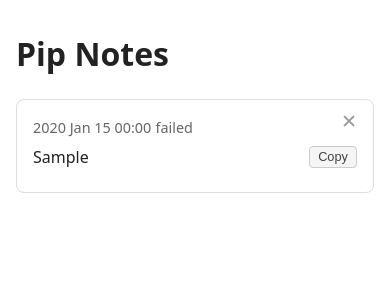
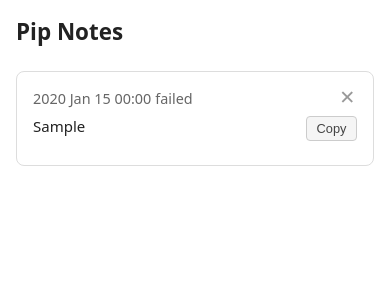
Before and after one commit to dasos/pip-server, a Flask app: page / in a window 390 px wide. Shown: the top 300 px of the page. Run offline with Flask 3, Linux system fonts and the light colour scheme; tables that the repository leaves empty hold one stand-in row (values such as "Sample post"); parts of the project's set-up code (start-up, migrations or seed data) failed here and were passed over.

Commit message:
Improve mobile layout of notes UI

```diff
--- a/templates/index.html
+++ b/templates/index.html
@@ -6,18 +6,23 @@
   <title>Pip Notes</title>
   <style>
     body { max-width: 760px; margin: 2rem auto; padding: 0 1rem; font: 16px system-ui, sans-serif; color: #222; }
+    @media (max-width: 480px) {
+      body { margin: 1rem auto; font-size: 15px; }
+      h1 { font-size: 1.4rem; }
+      article { padding: .8rem; }
+    }
     h1 { margin-bottom: 1.5rem; }
     article { position: relative; border: 1px solid #ddd; border-radius: 8px; padding: 1rem; margin: 1rem 0; }
     time, .status { color: #666; font-size: .9rem; }
     audio { width: 100%; margin-top: .8rem; }
     .error { color: #a00; }
     .delete { position: absolute; top: .5rem; right: .5rem; border: none; background: none;
-      color: #999; font-size: 1.2rem; line-height: 1; cursor: pointer; padding: .25rem .5rem; }
+      color: #999; font-size: 1.2rem; line-height: 1; cursor: pointer; padding: .5rem .6rem; }
     .delete:hover { color: #a00; }
     .transcript-row { display: flex; align-items: flex-start; gap: .5rem; margin: .5rem 0; }
-    .transcript { margin: 0; flex: 1; }
+    .transcript { margin: 0; flex: 1; overflow-wrap: anywhere; }
     .copy { border: 1px solid #ccc; border-radius: 4px; background: #f5f5f5; color: #444;
-      font-size: .8rem; cursor: pointer; padding: .15rem .5rem; white-space: nowrap; }
+      font-size: .8rem; cursor: pointer; padding: .25rem .6rem; white-space: nowrap; }
     .copy:hover { background: #e8e8e8; }
   </style>
 </head>
```
